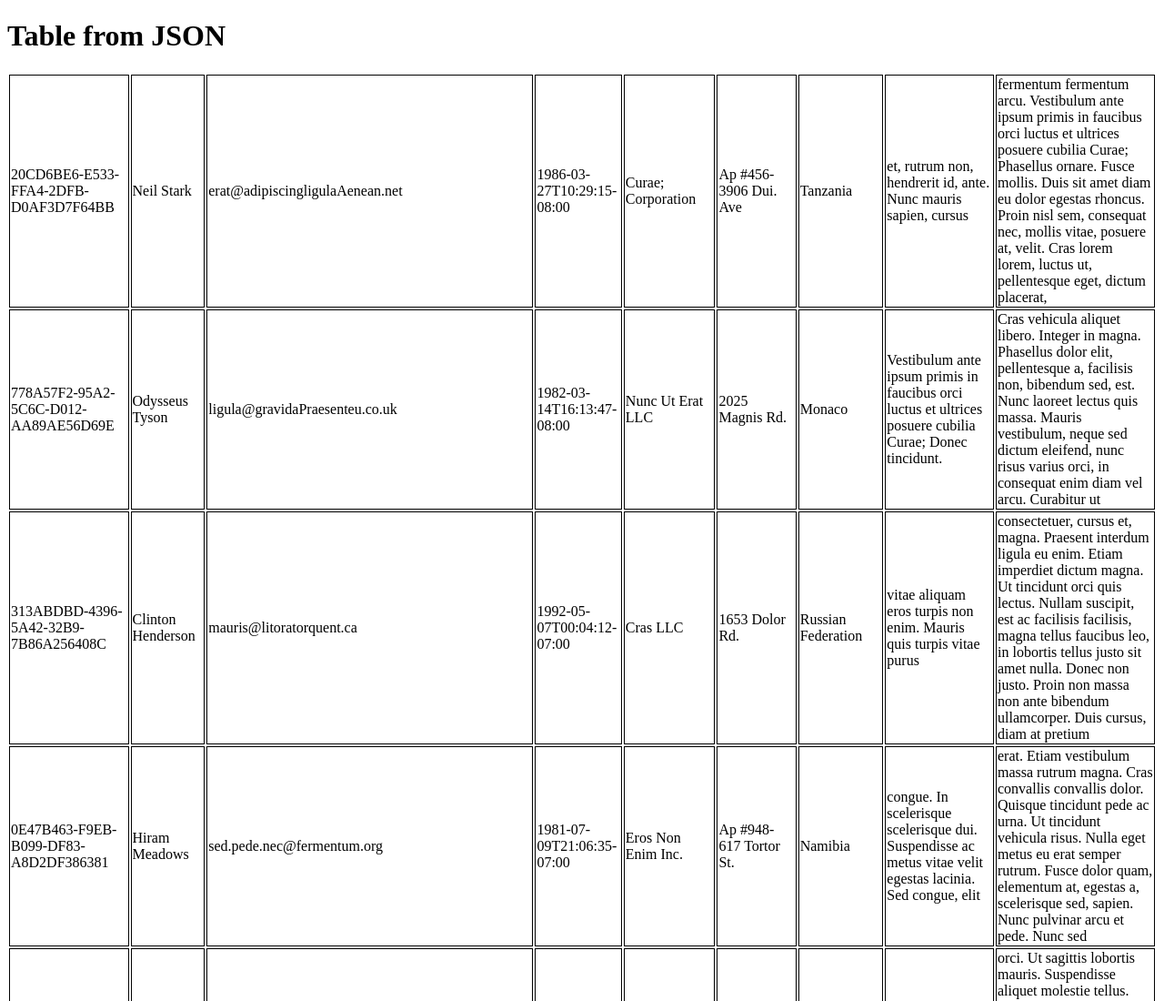
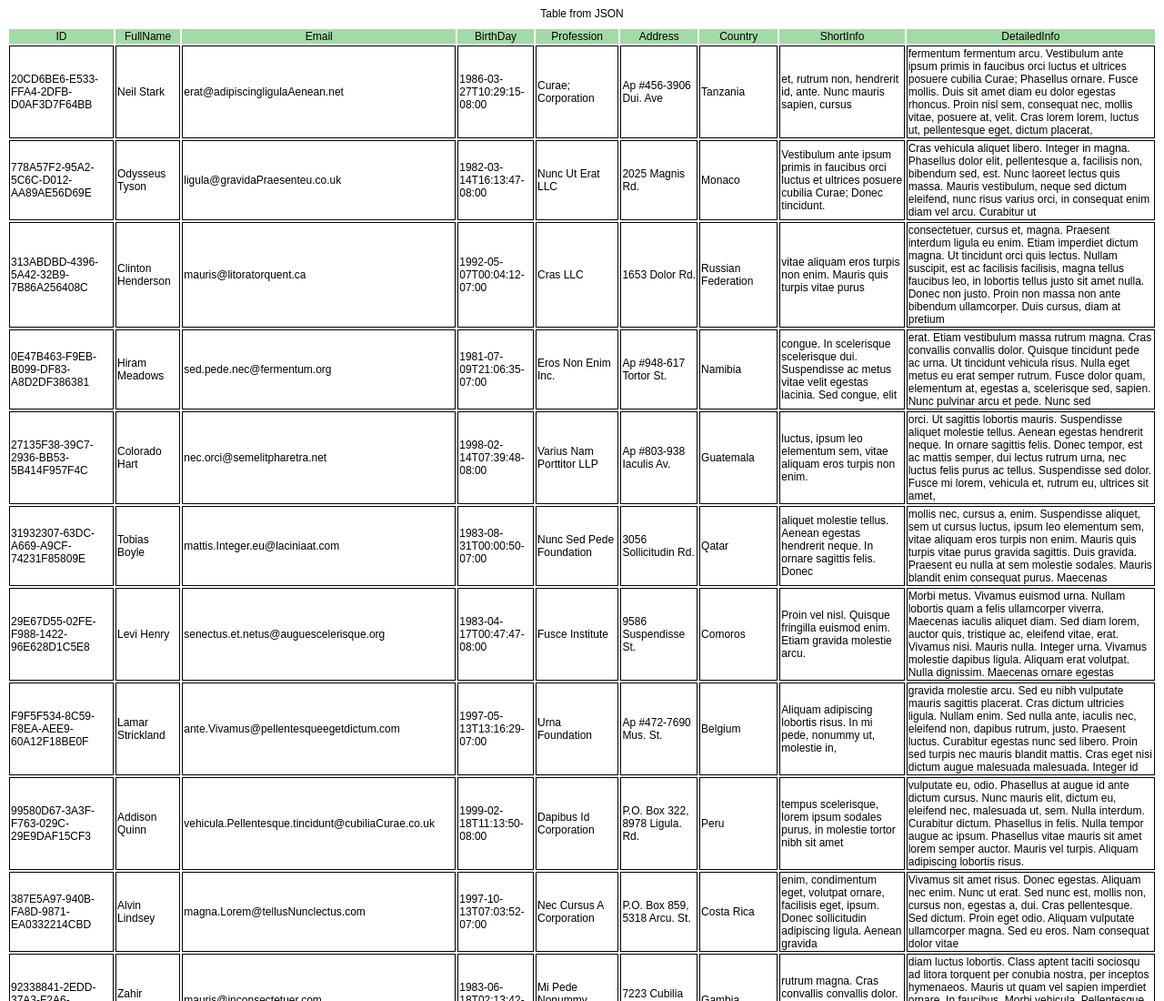
Before and after one commit to tickoner/table, a plain HTML site: page index.html in a window 1280 px wide. Shown: the top 1100 px of the page at 91% size. Drawn offline with Linux system fonts and the light colour scheme.

Commit message:
th added

```diff
--- a/index.html
+++ b/index.html
@@ -5,8 +5,17 @@
     <meta charset="utf-8">
     <title></title>
     <style media="screen">
+        * {
+          font: 12px Arial;
+        }
         td {
             border: 1px black solid;
+        }
+        th {
+          background: rgb(162, 219, 167);
+        }
+        h1 {
+          text-align: center;
         }
     </style>
 </head>
@@ -32,7 +41,14 @@
             var i;
             var out = "<table>";
 
+
+            for(var b in arr[0]){
+              out += "<th>" +
+                    b + "</th>";
+                      }
             for (i = 0; i < arr.length; i++) {
+
+
                 out += "<tr><td>" +
                     arr[i].ID +
                     "</td><td>" +
```
